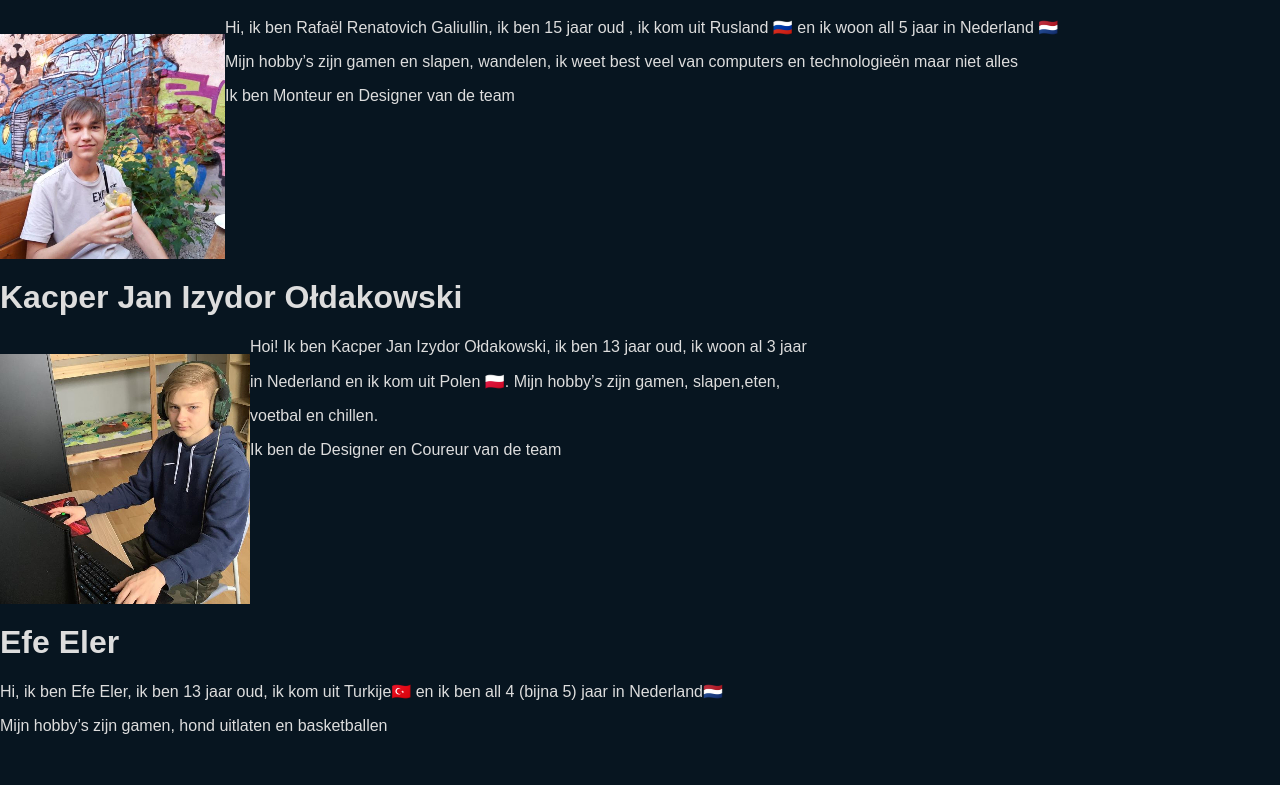
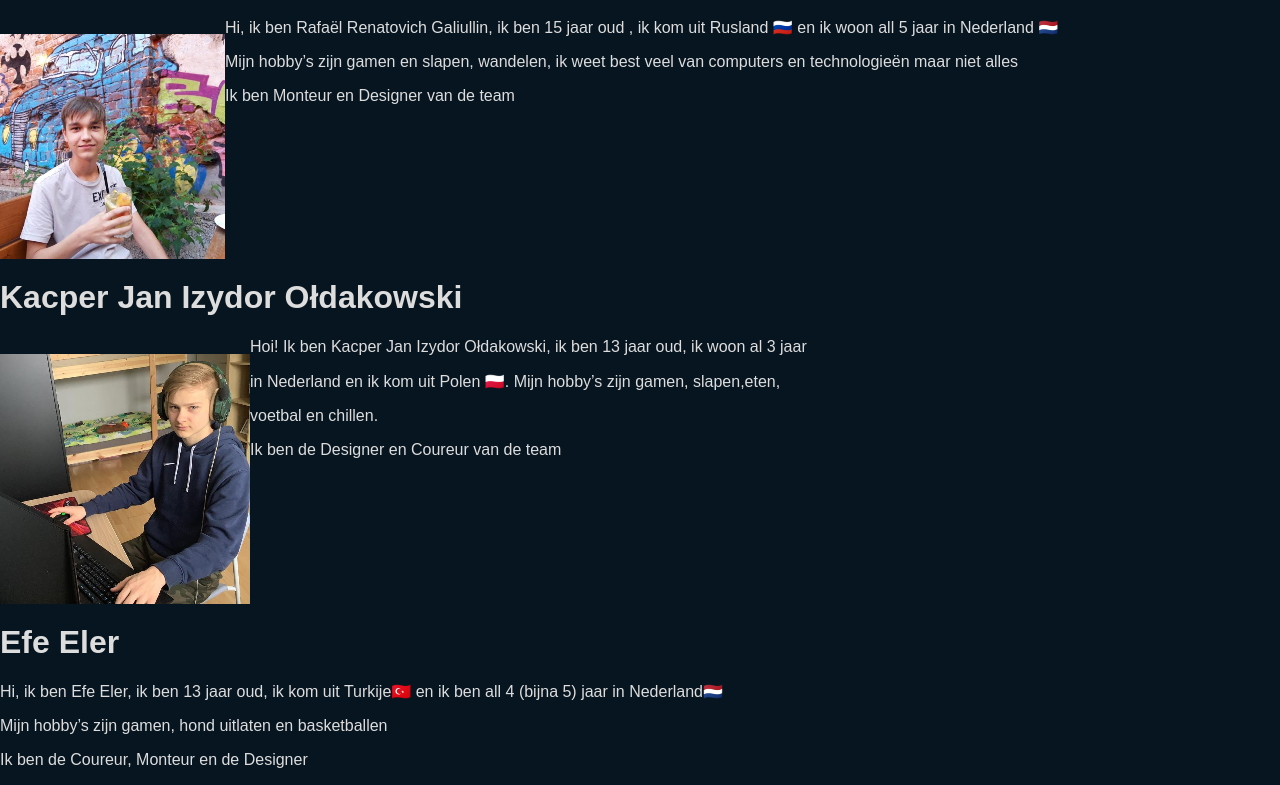
Before and after one commit to OUTguys/rc-siege-team-2de, a plain HTML site: page rc siege/leden.html in a window 1280 px wide. Shown: the part 1143-1928 px from the top of the page. Before the commit the page ends 1894 px from the top, so only its background shows below. Drawn offline with Linux system fonts and the light colour scheme.

Commit message:
4th commit

```diff
--- a/rc siege/leden.html
+++ b/rc siege/leden.html
@@ -97,7 +97,7 @@ body {
     <p style="float:left"><img src=""></p>
     <p>Hi, ik ben Efe Eler, ik ben 13 jaar oud, ik kom uit Turkije🇹🇷 en ik ben all 4 (bijna 5) jaar in Nederland🇳🇱</p>
     <p> Mijn hobby’s zijn gamen, hond uitlaten en basketballen</p>
-    <p><Ik ben de Coureur, Monteur en de Designer</p>
+    <p>Ik ben de Coureur, Monteur en de Designer</p>
   </div>
 
 </body>
```
Also changed, not shown: rc siege/test2.html (renamed from rc siege/siege.html), 1 other file.
